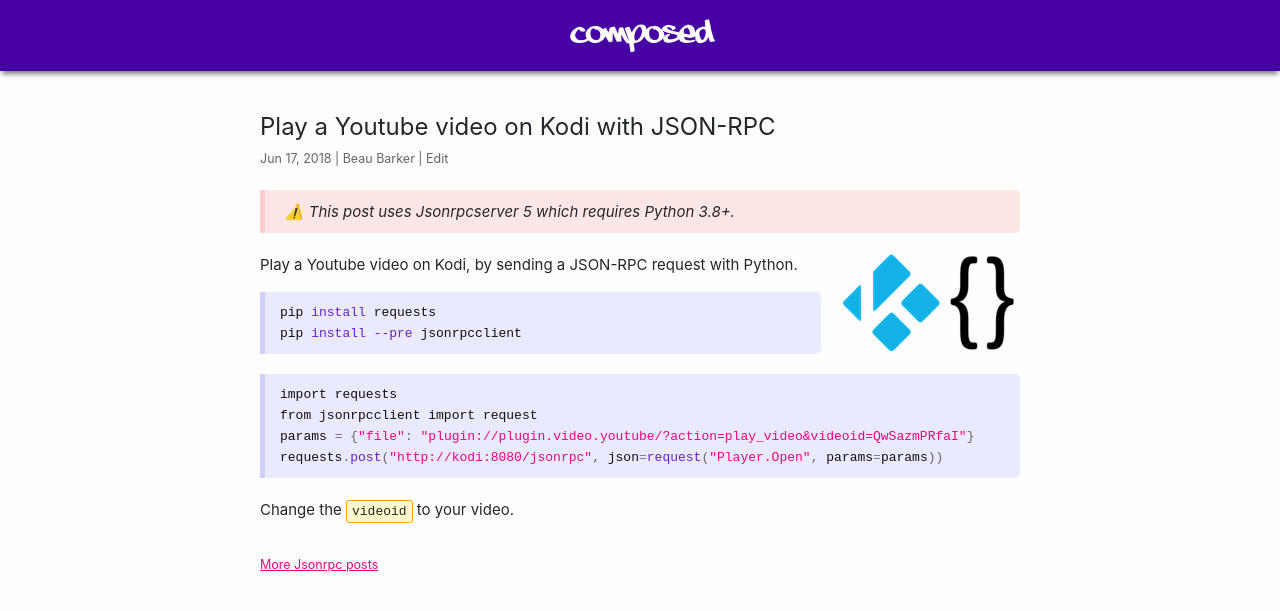
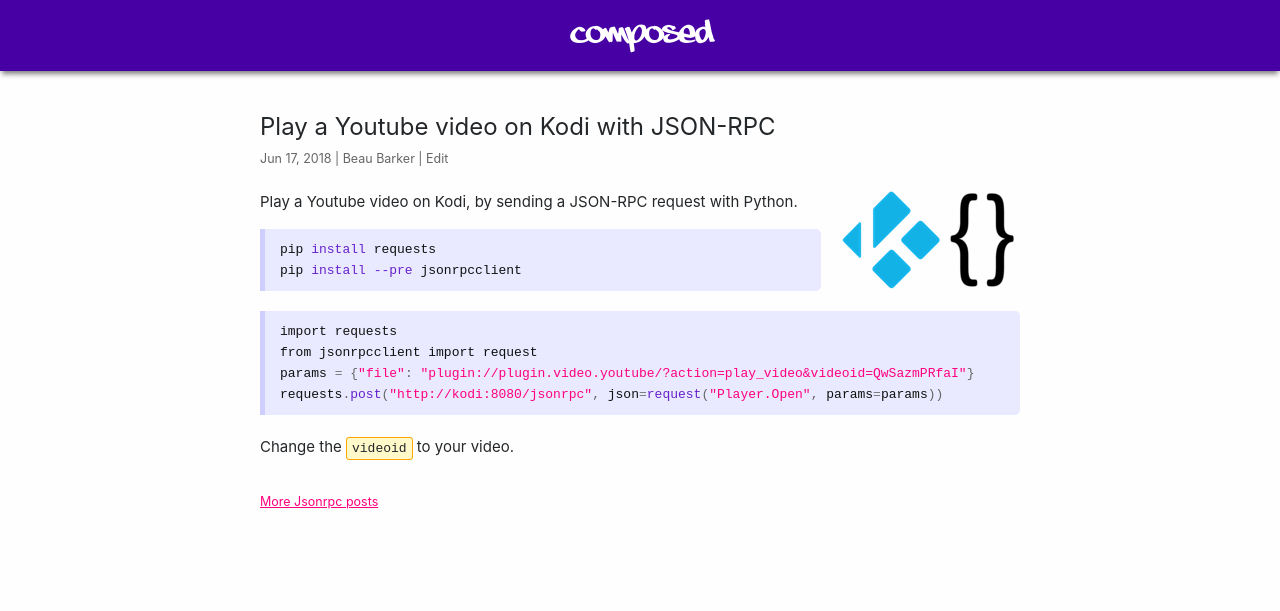
Before and after one commit to explodinglabs/explodinglabs.github.io, a Jekyll site: the page built from _posts/jsonrpc/2018-06-17-play-youtube-video-on-kodi.markdown, in a window 1280 px wide. Shown: the top 611 px of the page. Built offline with Jekyll 4.4.1, drawn with Linux system fonts in a browser that asks for light colours.

Commit message:
Update 2018-06-17-play-youtube-video-on-kodi.markdown

```diff
--- a/_posts/jsonrpc/2018-06-17-play-youtube-video-on-kodi.markdown
+++ b/_posts/jsonrpc/2018-06-17-play-youtube-video-on-kodi.markdown
@@ -4,11 +4,6 @@
 title: Play a Youtube video on Kodi with JSON-RPC
 permalink: /jsonrpc/kodi-youtube
 ---
-
-<div class="warning">
-    <p>This post uses Jsonrpcserver 5 which requires Python 3.8+.</p>
-</div>
-
 <div class="wide-logos" markdown="1">
 ![kodi](/assets/kodi.png)
 ![json](/assets/json.png)
```
